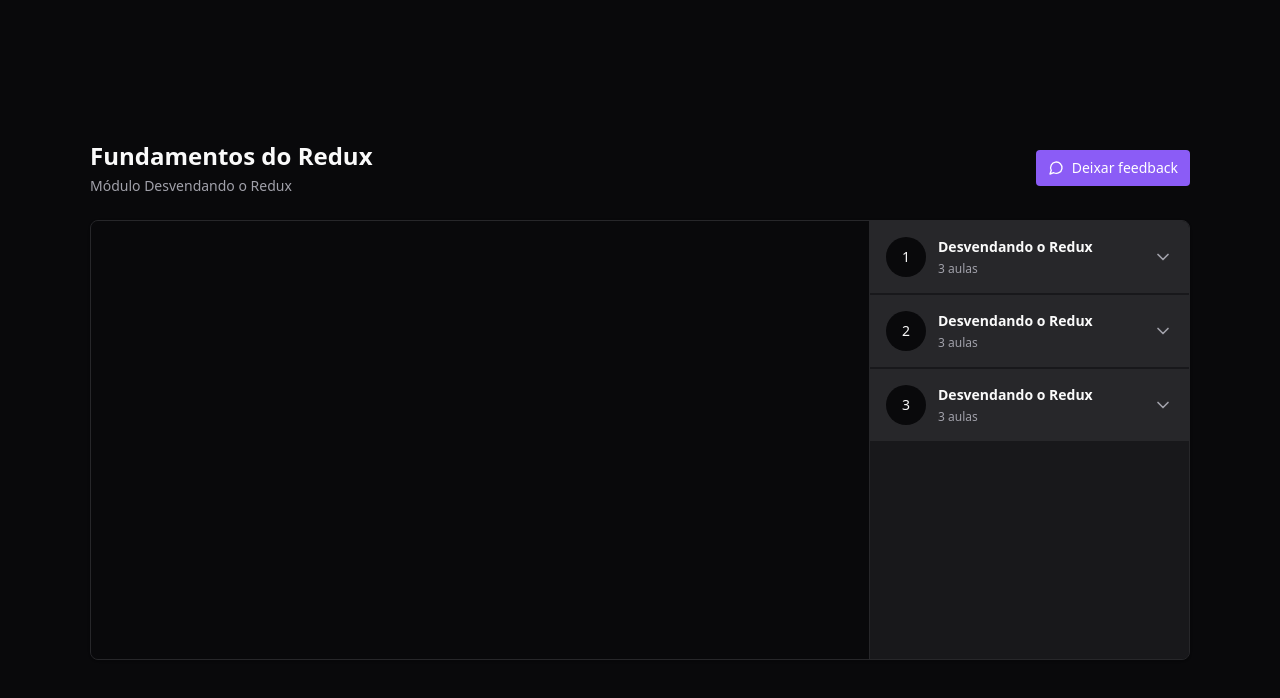
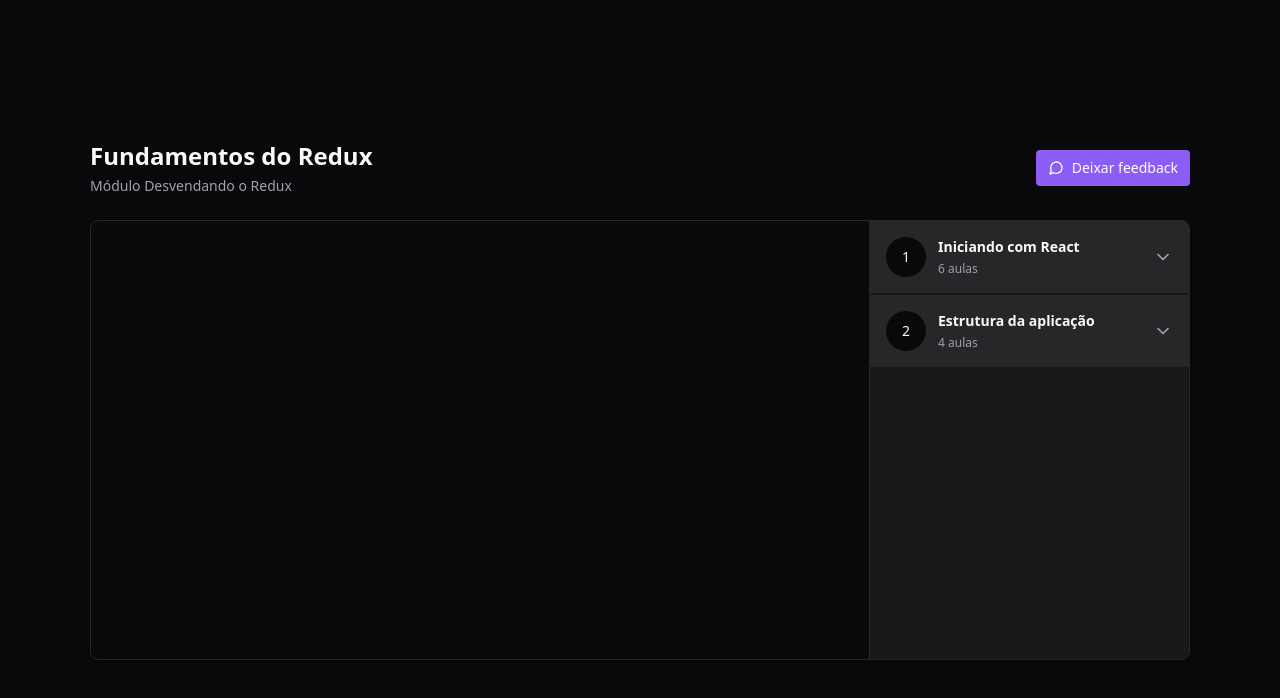
Before and after one commit to marlisonmourao/player-video, a React (Vite) app: page / in a window 1280 px wide. Shown: the top 698 px of the page. Built offline with nearby package versions, Linux system fonts and the light colour scheme.

Commit message:
feat: criando reducer do player

```diff
--- a/src/components/Module.tsx
+++ b/src/components/Module.tsx
@@ -1,6 +1,7 @@
 import { ChevronDown } from 'lucide-react'
 import * as Collapsible from '@radix-ui/react-collapsible'
 import { Lesson } from './Lesson'
+import { useAppSelector } from '../storage'
 
 interface ModuleProps {
   title: string
@@ -9,6 +10,10 @@
 }
 
 export function Module({ amountOfLessons, title, moduleIndex }: ModuleProps) {
+  const lessons = useAppSelector((state) => {
+    return state.player.course.modules[moduleIndex].lessons
+  })
+
   return (
     <Collapsible.Root className="group">
       <Collapsible.Trigger className="flex w-full items-center gap-3 bg-zinc-800 p-4 ">
@@ -26,9 +31,15 @@
 
       <Collapsible.Content>
         <nav className="relative flex flex-col gap-4 p-4">
-          <Lesson title="Fundamentos do Redux" duration="09:13" />
-          <Lesson title="Fundamentos do Redux" duration="09:13" />
-          <Lesson title="Fundamentos do Redux" duration="09:13" />
+          {lessons.map((lesson) => {
+            return (
+              <Lesson
+                key={lesson.id}
+                title={lesson.title}
+                duration={lesson.duration}
+              />
+            )
+          })}
         </nav>
       </Collapsible.Content>
     </Collapsible.Root>
--- a/src/pages/Player.tsx
+++ b/src/pages/Player.tsx
@@ -2,13 +2,17 @@
 import { Header } from '../components/Header'
 import { Video } from '../components/Video'
 import { Module } from '../components/Module'
+import { useAppSelector } from '../storage'
 
 export function Player() {
+  const modules = useAppSelector((state) => {
+    return state.player.course.modules
+  })
+
   return (
     <div className="flex h-screen items-center justify-center bg-zinc-950 text-zinc-50 ">
       <div className="flex w-[1100px] flex-col gap-6">
         <div className="flex items-center justify-between">
-          {/* Header */}
           <Header />
 
           <button className="flex items-center gap-2 rounded bg-violet-500 px-3 py-2 text-sm font-medium text-white transition-colors hover:bg-violet-600">
@@ -23,21 +27,16 @@
           </div>
 
           <aside className="absolute bottom-0 right-0 top-0 w-80 divide-y-2 divide-zinc-900 overflow-y-scroll border-l border-zinc-800 bg-zinc-900 scrollbar-thin scrollbar-track-zinc-950 scrollbar-thumb-zinc-800">
-            <Module
-              moduleIndex={0}
-              title="Desvendando o Redux"
-              amountOfLessons={3}
-            />
-            <Module
-              moduleIndex={1}
-              title="Desvendando o Redux"
-              amountOfLessons={3}
-            />
-            <Module
-              moduleIndex={2}
-              title="Desvendando o Redux"
-              amountOfLessons={3}
-            />
+            {modules.map((module, index) => {
+              return (
+                <Module
+                  key={module.id}
+                  moduleIndex={index}
+                  title={module.title}
+                  amountOfLessons={module.lessons.length}
+                />
+              )
+            })}
           </aside>
         </main>
       </div>
--- a/src/storage/index.ts
+++ b/src/storage/index.ts
@@ -1,8 +1,11 @@
 import { configureStore } from '@reduxjs/toolkit'
 import { TypedUseSelectorHook, useSelector } from 'react-redux'
+import { player } from './slices/player'
 
 export const store = configureStore({
-  reducer: {},
+  reducer: {
+    player,
+  },
 })
 
 export type RootState = ReturnType<typeof store.getState>
--- /dev/null
+++ b/src/storage/slices/player.ts
@@ -0,0 +1,65 @@
+import { createSlice } from '@reduxjs/toolkit'
+
+const playerSlice = createSlice({
+  name: 'player',
+  initialState: {
+    course: {
+      modules: [
+        {
+          id: '1',
+          title: 'Iniciando com React',
+          lessons: [
+            { id: 'Jai8w6K_GnY', title: 'CSS Modules', duration: '13:45' },
+            {
+              id: 'w-DW4DhDfcw',
+              title: 'Estilização do Post',
+              duration: '10:05',
+            },
+            {
+              id: 'D83-55LUdKE',
+              title: 'Componente: Header',
+              duration: '06:33',
+            },
+            {
+              id: 'W_ATsETujaY',
+              title: 'Componente: Sidebar',
+              duration: '09:12',
+            },
+            { id: 'Pj8dPeameYo', title: 'CSS Global', duration: '03:23' },
+            {
+              id: '8KBq2vhwbac',
+              title: 'Form de comentários',
+              duration: '11:34',
+            },
+          ],
+        },
+        {
+          id: '2',
+          title: 'Estrutura da aplicação',
+          lessons: [
+            {
+              id: 'gE48FQXRZ_o',
+              title: 'Componente: Comment',
+              duration: '13:45',
+            },
+            { id: 'Ng_Vk4tBl0g', title: 'Responsividade', duration: '10:05' },
+            {
+              id: 'h5JA3wfuW1k',
+              title: 'Interações no JSX',
+              duration: '06:33',
+            },
+            {
+              id: '1G0vSTqWELg',
+              title: 'Utilizando estado',
+              duration: '09:12',
+            },
+          ],
+        },
+      ],
+    },
+  },
+
+  reducers: {},
+})
+
+export const player = playerSlice.reducer
```
